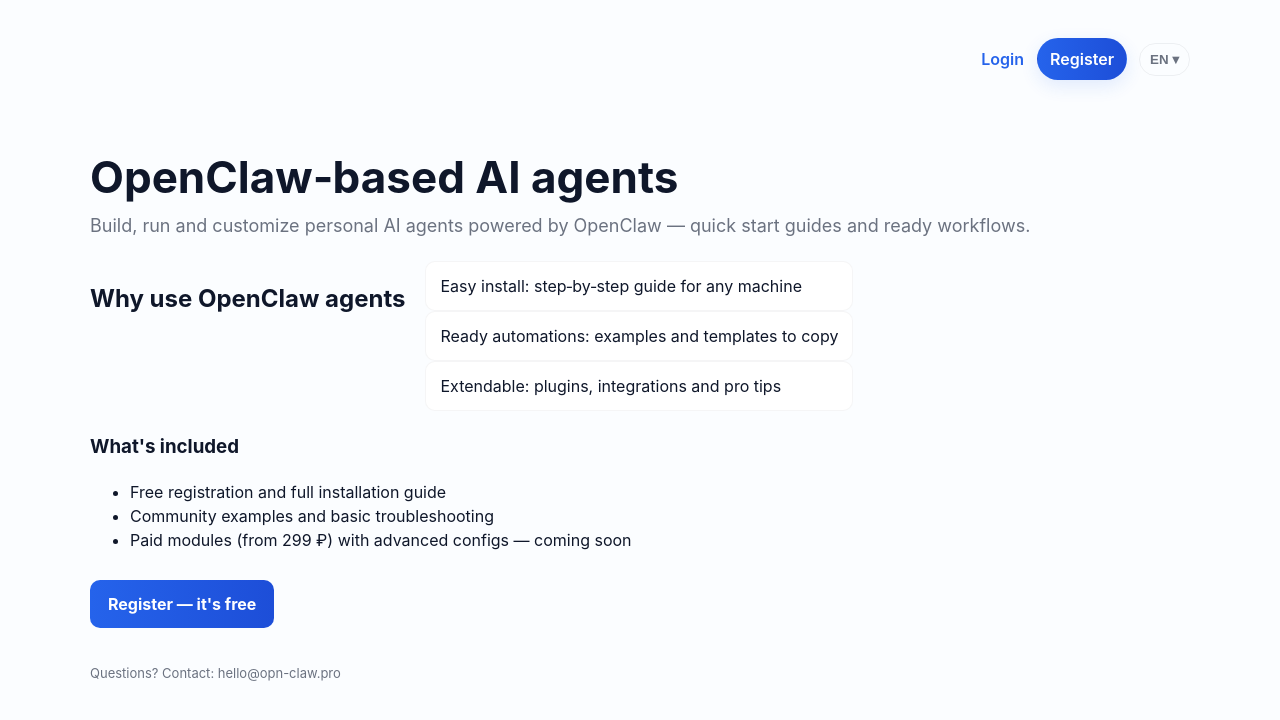
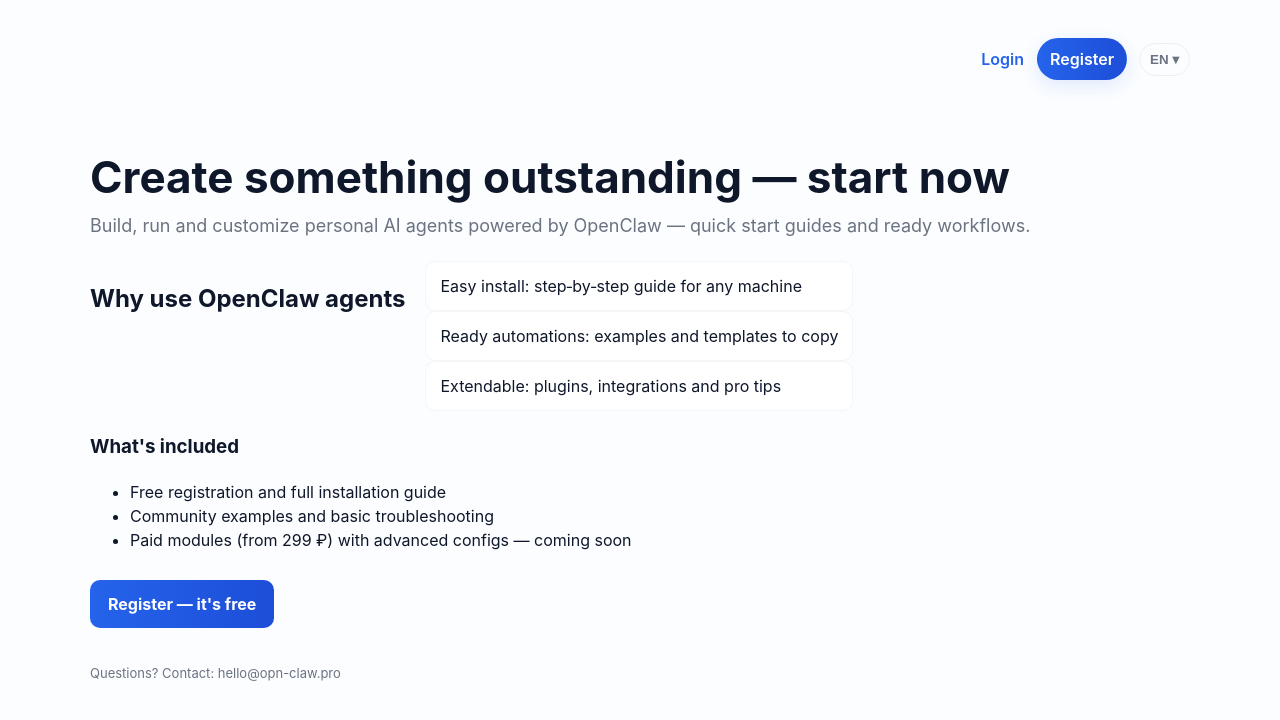
Before and after one commit to novaaurelis/nova-ai-agents-site-backup, a Next.js app: page /en in a window 1280 px wide. Shown: the top 720 px of the page. Built offline with nearby package versions, Linux system fonts and the light colour scheme.

Commit message:
content: update hero headlines RU/EN

```diff
--- a/pages/en/index.js
+++ b/pages/en/index.js
@@ -6,7 +6,7 @@ export default function EnHome(){
     <div>
       <Header/>
       <main className="container">
-        <h1>OpenClaw‑based AI agents</h1>
+        <h1>Create something outstanding — start now</h1>
         <p className="lead">Build, run and customize personal AI agents powered by OpenClaw — quick start guides and ready workflows.</p>
 
         <section className="features">
--- a/pages/ru/index.js
+++ b/pages/ru/index.js
@@ -6,7 +6,7 @@ export default function RuHome(){
     <div>
       <Header/>
       <main className="container">
-        <h1>AI‑агенты на основе OpenClaw</h1>
+        <h1>Создавай выдающееся прямо сейчас</h1>
         <p className="lead">Собирай, запускай и кастомизируй персональных AI‑агентов: быстрый старт, готовые сценарии и полезные советы.</p>
 
         <section className="features">
```
